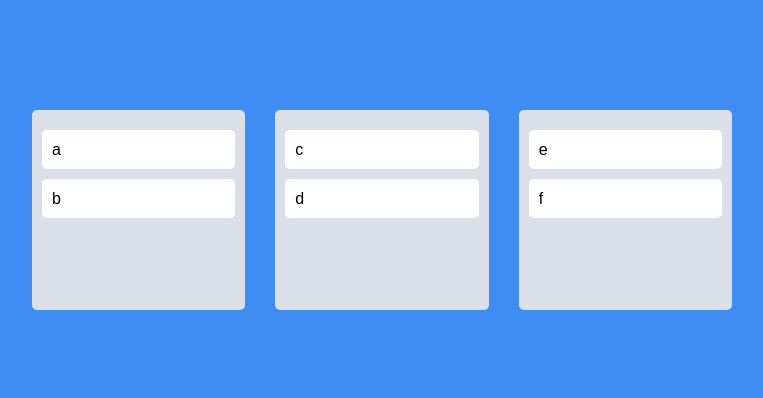
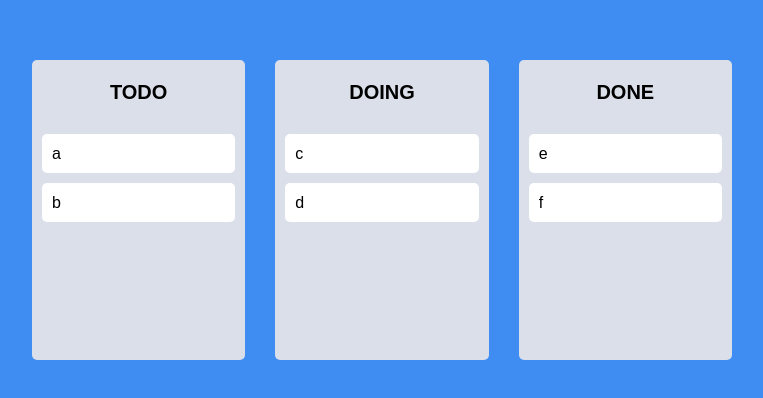
Before and after one commit to OrKrj/nomad-react-trello, a React (Create React App) app: page / in a window 1280 px wide. Shown: the part 190-588 px from the top of the page, without its empty margins (258-1021 px from the left). Built offline with nearby package versions, Linux system fonts and the light colour scheme.

Commit message:
feat: add title with boardId to Board and update CSS styles

```diff
--- a/src/Components/Board.tsx
+++ b/src/Components/Board.tsx
@@ -4,10 +4,17 @@ import styled from "styled-components";
 
 const Wrapper = styled.div`
   background-color: ${(props) => props.theme.boardColor};
-  min-height: 200px;
+  min-height: 300px;
   padding-top: 30px;
   padding: 20px 10px;
   border-radius: 5px;
+`;
+
+const Title = styled.h2`
+  text-align: center;
+  font-weight: 600;
+  margin-bottom: 30px;
+  font-size: 20px;
 `;
 
 interface IBoardProps {
@@ -17,16 +24,19 @@ interface IBoardProps {
 
 function Board({ toDos, boardId }: IBoardProps) {
   return (
+    <Wrapper>
+      <Title>{boardId}</Title>
       <Droppable droppableId={boardId}>
         {(provided) => (
-        <Wrapper ref={provided.innerRef} {...provided.droppableProps}>
+          <div ref={provided.innerRef} {...provided.droppableProps}>
             {toDos.map((toDo, index) => (
               <DraggableCard key={toDo} index={index} toDo={toDo} />
             ))}
             {provided.placeholder}
-        </Wrapper>
+          </div>
         )}
       </Droppable>
+    </Wrapper>
   );
 }
 
--- a/src/atoms.tsx
+++ b/src/atoms.tsx
@@ -9,8 +9,8 @@ interface IToDoState {
 export const toDoState = atom<IToDoState>({
   key: "todo",
   default: {
-    to_do: ["a", "b"],
-    doing: ["c", "d"],
-    done: ["e", "f"],
+    TODO: ["a", "b"],
+    DOING: ["c", "d"],
+    DONE: ["e", "f"],
   },
 });
--- a/src/styled.d.ts
+++ b/src/styled.d.ts
@@ -1,7 +1,5 @@
 import "styled-components";
-import theme from "./theme";
-
-type theme = typeof theme;
+import baseTheme from "./theme";
 
 declare module "styled-components" {
   export interface DefaultTheme {
```
Lines whose indentation alone changed are shown as unchanged.
